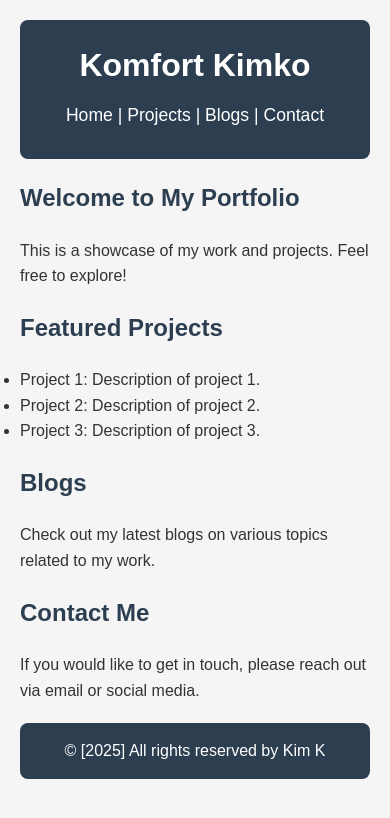
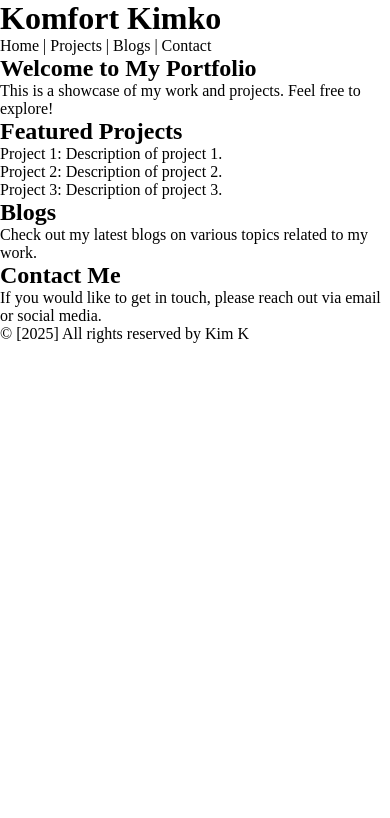
Before and after one commit to the1kimko/portfolio-hackathon, a plain HTML site: page index.html in a window 390 px wide. Drawn offline with Linux system fonts and the light colour scheme.

Commit message:
refactoring the UI styling

```diff
--- a/styles.css
+++ b/styles.css
@@ -4,99 +4,3 @@
     padding: 0;
     box-sizing: border-box;
 }
-
-/* Body styling */
-body {
-    font-family: 'Arial', sans-serif;
-    line-height: 1.6;
-    color: #333;
-    background-color: #f5f5f5;
-    max-width: 1200px;
-    margin: 0 auto;
-    padding: 20px;
-}
-
-/* Header styling */
-header {
-    background-color: #2c3e50;
-    color: white;
-    padding: 20px;
-    border-radius: 8px;
-    margin-bottom: 20px;
-}
-
-header h1 {
-    font-size: 2.5em;
-    margin-bottom: 10px;
-    text-align: center;
-}
-
-header p {
-    font-size: 1.1em;
-    text-align: center;
-}
-
-header p a {
-    color: #3498db;
-    text-decoration: none;
-    margin: 0 10px;
-    transition: color 0.3s;
-}
-
-header p a:hover {
-    color: #2980b9;
-}
-
-/* Main heading */
-h2 {
-    color: #2c3e50;
-    margin: 20px 0;
-    font-size: 1.8em;
-}
-
-
-
-/* Paragraph spacing */
-p {
-    margin-bottom: 10px;
-}
-
-/* Footer styling */
-footer {
-    background-color: #2c3e50;
-    color: white;
-    padding: 15px;
-    border-radius: 8px;
-    margin-top: 20px;
-    text-align: center;
-}
-
-/* Responsive design */
-@media (max-width: 768px) {
-    table {
-        display: block;
-    }
-
-    table tr {
-        display: block;
-        margin-bottom: 20px;
-    }
-
-    table td {
-        display: block;
-        border: none;
-        border-bottom: 1px solid #ddd;
-    }
-
-    header h1 {
-        font-size: 2em;
-    }
-
-    h2 {
-        font-size: 1.5em;
-    }
-
-    h3 {
-        font-size: 1.2em;
-    }
-}
```
